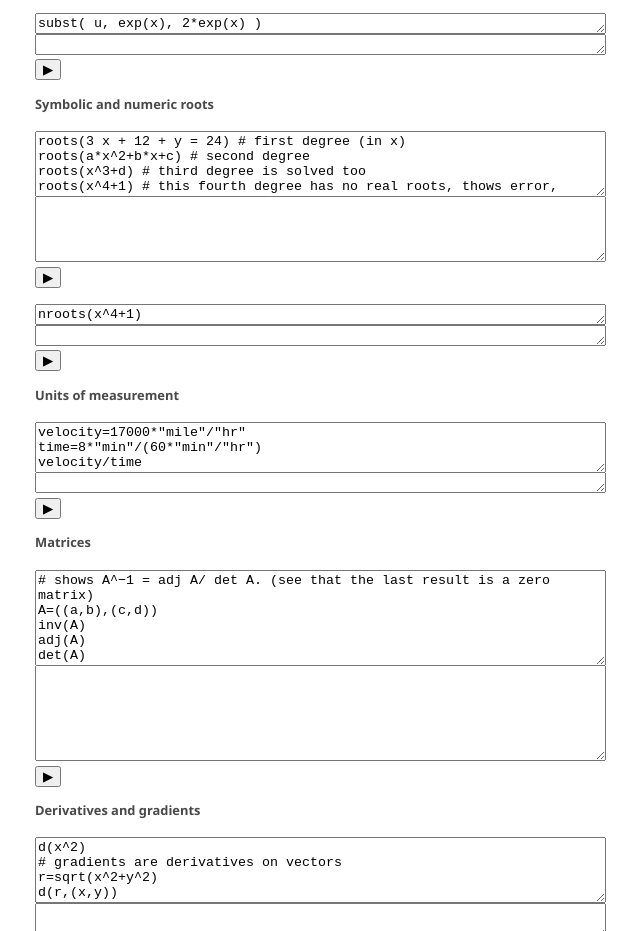
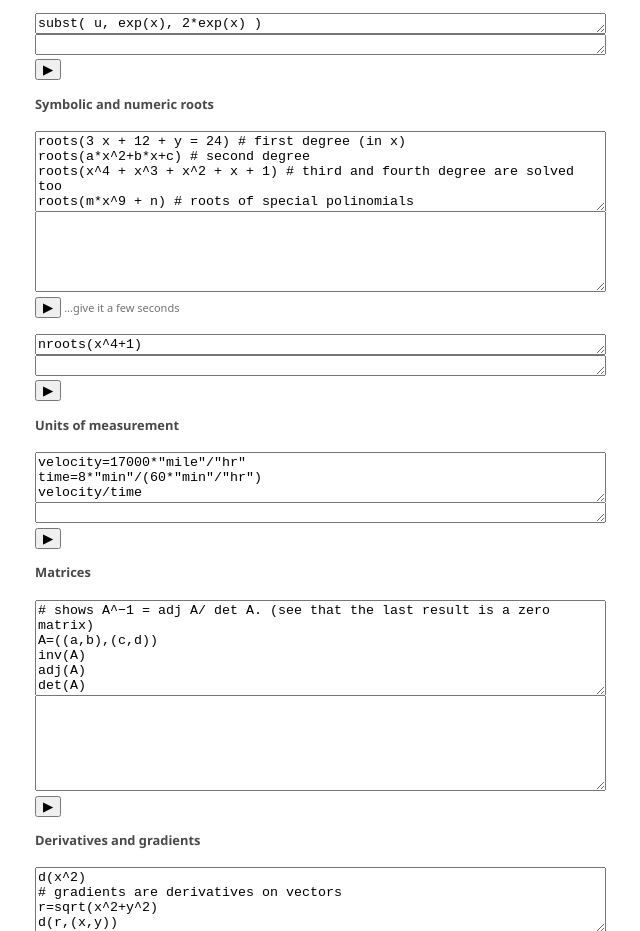
Before and after one commit to davidedc/Algebrite-website, a website: page index.html in a window 1280 px wide. Shown: the part 1600-2531 px from the top of the page, without its empty margins (470-1110 px from the left). Drawn offline with Linux system fonts and the light colour scheme; a web font is replaced by a local one.

Commit message:
new version of library + more examples of roots of polynomial

```diff
--- a/index.html
+++ b/index.html
@@ -177,12 +177,13 @@ simplify(n!/(n+1)!)</textarea>
 <a id="Symbolic and numeric roots" class="anchor" href="#Symbolic and numeric roots" aria-hidden="true"><span aria-hidden="true" class="octicon octicon-link"></span></a>Symbolic and numeric roots</h3>
 
     <div style="width:100%;">
-    <textarea id="terminal16" name="terminal" rows="4" cols="80" style="width:100%;margin-bottom:-5px;">roots(3 x + 12 + y = 24) # first degree (in x)
+    <textarea id="terminal16" name="terminal" rows="5" cols="80" style="width:100%;margin-bottom:-5px;">roots(3 x + 12 + y = 24) # first degree (in x)
 roots(a*x^2+b*x+c) # second degree
-roots(x^3+d) # third degree is solved too
-roots(x^4+1) # this fourth degree has no real roots, thows error, needs nroots</textarea>
-    <textarea id="output16" name="terminal" rows="4" cols="80" style="width:100%;"></textarea>
-    <input name="execute" value="&#x25B6;" onclick="execute(16);" type="button">
+roots(x^4 + x^3 + x^2 + x + 1) # third and fourth degree are solved too
+roots(m*x^9 + n) # roots of special polinomials
+roots((x^4+x^3)*(x^4*x^2)) # roots of factorable polinomials</textarea>
+    <textarea id="output16" name="terminal" rows="5" cols="80" style="width:100%;"></textarea>
+    <input name="execute" value="&#x25B6;" onclick="execute(16);" type="button"> <small>...give it a few seconds</small>
     </div>
     </br>
 
```
Also changed, not shown: dist/algebrite.bundle.js.
